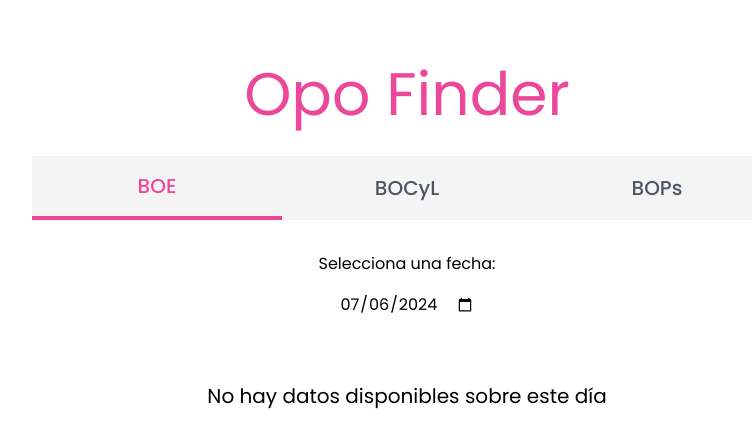
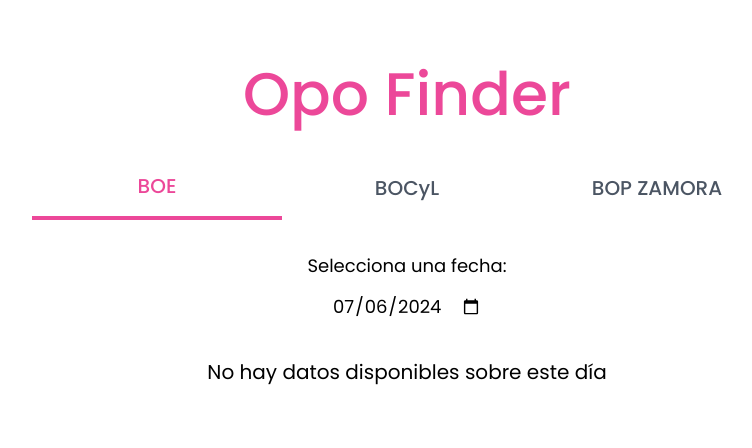
Before and after one commit to daniveler/opo-finder, a React (Vite) app in the folder frontend/: page /#/boe in a window 1280 px wide. Shown: the top 448 px of the page, without its empty margins (233-985 px from the left). Built offline with nearby package versions, Linux system fonts and the light colour scheme; no server answers.

Commit message:
Update style

```diff
--- a/frontend/src/components/bocyl/Bocyl.jsx
+++ b/frontend/src/components/bocyl/Bocyl.jsx
@@ -99,10 +99,6 @@ const Bocyl = () => {
 
   return (
     <div>
-      <h1 className="flex text-5xl justify-center my-4">
-        BOCYL
-      </h1>
-
       {!bocyl
         ? (
           <div>
--- a/frontend/src/components/bocyl/Results.jsx
+++ b/frontend/src/components/bocyl/Results.jsx
@@ -6,7 +6,7 @@ const Results = (props) => {
     props.bocyl.results.map((result, index) => (
       <div key={index}>
         <p className="text-2xl mb-2">{result.organismo}</p>
-        <li className="text-base md:text-lg text-justify ml-2">{result.titulo}</li>
+        <li className="text-base list-none md:text-lg text-justify">{result.titulo}</li>
         <div className="mt-2">
           <Links key={index + "-links"} pdf={result.enlace_fichero_pdf} html={result.enlace_fichero_html} />
         </div>
--- a/frontend/src/components/bocyl/ResultsFromScrape.jsx
+++ b/frontend/src/components/bocyl/ResultsFromScrape.jsx
@@ -9,7 +9,7 @@ const ResultsFromScrape = ({ bocyl }) => {
           <p className="text-2xl mb-2">{department.name}</p>
           { department.titles.map((title, index) => (
           <div key={index + '-div-div'}>
-            <li className="text-base md:text-lg text-justify ml-2">{title.text}</li>
+            <li className="text-base list-none md:text-lg text-justify">{title.text}</li>
             <div className="mt-2">
               <Links key={index + "-links"} pdf={title.links.pdf} html={title.links.html} />
             </div>
--- a/frontend/src/components/boe/Boe.jsx
+++ b/frontend/src/components/boe/Boe.jsx
@@ -67,10 +67,6 @@ const Boe = () => {
     boe
       ? (
         <div className="flex flex-col">
-          <h1 className="flex text-5xl justify-center my-4">
-            BOE
-          </h1>
-
           <Results boe={boe} />
         </div>
       )
--- a/frontend/src/components/boe/Results.jsx
+++ b/frontend/src/components/boe/Results.jsx
@@ -16,7 +16,7 @@ const Results = ({ boe }) => {
                 ephigraph.items.map(item => {
                   return (
                     <div key={item.id + "-div"} className="mb-4">
-                      <li className="text-base md:text-lg text-justify ml-2">
+                      <li className="text-base list-none md:text-lg text-justify">
                         {item.title}
                       </li>
 
--- a/frontend/src/components/bops/Bops.jsx
+++ b/frontend/src/components/bops/Bops.jsx
@@ -70,7 +70,7 @@ const Bops = () => {
             {index < zamoraBop.length - 1
               ?
                 <div className="flex w-1/2 justify-start text-lg md:text-2xl">
-                  <button className="flex items-center text-indigo-500" onClick={handleIncreaseIndex}>
+                  <button className="flex items-center text-indigo-500 hover:underline" onClick={handleIncreaseIndex}>
                     <span className="icon-[teenyicons--left-solid] size-4 md:size-6 mr-3"></span>
                     <span>Ir al anterior</span>
                   </button>
@@ -81,7 +81,7 @@ const Bops = () => {
 
             {index > 0 &&
               <div className="flex w-1/2 justify-end text-lg md:text-2xl">
-                <button className="flex items-center text-indigo-500" onClick={handleDecreaseIndex}>
+                <button className="flex items-center text-indigo-500 hover:underline" onClick={handleDecreaseIndex}>
                   <span>Ir al siguiente</span>
                   <span className="icon-[teenyicons--right-solid] size-4 md:size-6 ml-3"></span>
                 </button>
--- a/frontend/src/components/bops/ZamoraBop.jsx
+++ b/frontend/src/components/bops/ZamoraBop.jsx
@@ -4,16 +4,13 @@ import formatBopDate from '../../utils/formatBopDate.js'
 const ZamoraBop = ({ bop }) => {
   return (
     <div>
-      <h1 className="flex flex-col text-5xl justify-center items-center py-4">
-        BOP ZAMORA
-      </h1>
       <ul>
-        <h2 className="text-xl md:text-3xl mt-2 mb-4 text-center font-medium uppercase">{formatBopDate(bop.date)}</h2>
+        <h2 className="text-xl md:text-3xl mt-2 mb-8 text-center font-semibold uppercase">{formatBopDate(bop.date)}</h2>
         {bop.announcements.map((announcement, index) => (
             <div key={index}>
-              <h3 className="text-xl md:text-2xl mb-2 uppercase">{announcement.organism}</h3>
-              <p className="text-justify">{announcement.text}</p>
-              <div className="flex flex-row items-center justify-center mt-4 mb-8">
+              <h3 className="text-2xl md:text-2xl mb-2 uppercase">{announcement.organism}</h3>
+              <p className="text-base list-none md:text-lg text-justify">{announcement.text}</p>
+              <div className="flex flex-row items-center justify-center mt-4 md:mt-6 mb-4 md:mb-8">
                 <LinkButton style='pdf' link={announcement.pdfLink}></LinkButton>
               </div>
             </div>
--- a/frontend/src/components/buttons/Links.jsx
+++ b/frontend/src/components/buttons/Links.jsx
@@ -2,7 +2,7 @@ import LinkButton from "./LinkButton"
 
 const Links = ({ pdf, html }) => {
   return (
-    <div className="flex flex-row justify-center items-center gap-x-8 md:gap-x-16 mt-4 mb-4">
+    <div className="flex flex-row justify-center items-center gap-x-8 md:gap-x-16 mt-4 md:mt-6 mb-4 md:mb-8">
       <LinkButton style='pdf' link={pdf} />
       <LinkButton style='web' link={html} />
     </div>
--- a/frontend/src/components/header/Header.jsx
+++ b/frontend/src/components/header/Header.jsx
@@ -18,32 +18,30 @@ const Header = () => {
   const location = useLocation()
 
   return (
-    <div className="flex flex-col mt-16 mb-16">
+    <div className="flex flex-col mt-8 md:mt-16 mb-4 md:mb-8">
       <div className="flex flex-row items-center justify-center">
-        <h1 className='text-6xl text-center text-pink-500'>
+        <h1 className='text-4xl font-medium md:text-6xl text-center text-pink-500'>
           Opo Finder
         </h1>
       </div>
 
-
       <header className="flex flex-row justify-center items-center ">
-        <nav className="flex flex-row justify-center items-center mt-8 w-[350px] sm:w-[600px] md:w-[750px] text-xl font-poppins font-medium text-gray-600 bg-zinc-100">
+        <nav className="flex flex-row justify-center items-stretch mt-4 md:mt-8 w-[350px] sm:w-[600px] md:w-[750px] text-xl font-poppins font-medium text-gray-600">
           <Tab route='/boe'>BOE</Tab>
           <Tab route='/bocyl'>BOCyL</Tab>
-          <Tab route='/bops'>BOPs</Tab>
+          <Tab route='/bops'>BOP ZAMORA</Tab>
         </nav>
       </header>
 
       {location.pathname !== '/bops' && (
         <form className="flex flex-col justify-center items-center mt-8">
-          <label className="mb-4" htmlFor="dateInput">Selecciona una fecha:</label>
+          <label className="mb-2 text-lg" htmlFor="dateInput">Selecciona una fecha:</label>
 
           <div className="">
-            <input id="dateInput" type="date" max={actualDate} value={date} onChange={handleDateChange}></input>
+            <input className="text-lg p-1" id="dateInput" type="date" max={actualDate} value={date} onChange={handleDateChange}></input>
           </div>
         </form>
       )}
-
     </div>
   )
 }
--- a/frontend/src/components/header/Tab.jsx
+++ b/frontend/src/components/header/Tab.jsx
@@ -5,8 +5,8 @@ const Tab = ({ route, children }) => {
     <NavLink
       to={route}
       className={({ isActive }) => isActive
-        ? "w-1/3 py-4 text-center text-pink-500 border-b-4 border-pink-500 transition duration-300 ease-linear"
-        : "w-1/3 py-4 text-center transition duration-300 ease-linear"}>
+        ? "flex-1 flex items-center justify-center w-1/3 py-4 text-center text-pink-500 border-b-4 border-pink-500 transition duration-300 ease-linear"
+        : "flex-1 flex items-center justify-center w-1/3 py-4 text-center transition duration-300 ease-linear"}>
       {children}
     </NavLink>
 
```
